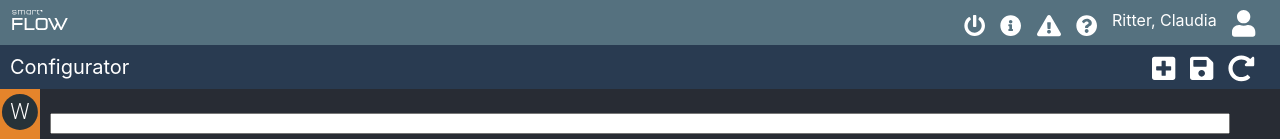
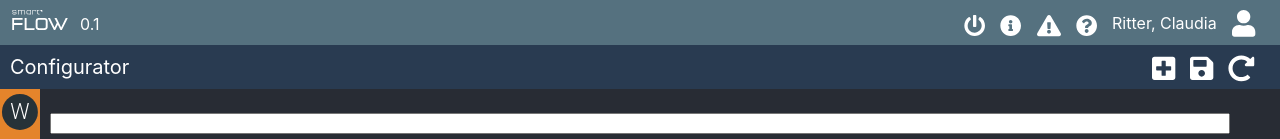
Before and after one commit to deBabbbe/ReactConfigurator, a React (Create React App) app: page / in a window 1280 px wide. Shown: the top 139 px of the page. Built offline with nearby package versions, Linux system fonts and the light colour scheme.

Commit message:
Added version info to application bar

```diff
--- a/src/App.css
+++ b/src/App.css
@@ -36,12 +36,17 @@
   color: white;
 }
 #userName {
-  margin: 0 15px 0 0;
+  margin: 3px 15px 0 0;
   float: right;
   color: white;
   font-size: 16px;
   min-width: 100px;
   text-align: center;
+}
+#applicationBarVersion {
+  color: white;
+  margin-left: 10px;
+  font-size: 16px;
 }
 #applicationBarDefaultIcon {
   margin: 5px 15px 0 0;
--- a/src/App.scss
+++ b/src/App.scss
@@ -42,12 +42,18 @@
 }
 
 #userName {
-  margin: 0 15px 0 0;
+  margin: 3px 15px 0 0;
   float: right;
   color: white;
   font-size: 16px;
   min-width: 100px;
   text-align: center;
+}
+
+#applicationBarVersion {
+  color: white;
+  margin-left: 10px;
+  font-size: 16px;
 }
 
 #applicationBarDefaultIcon {
--- a/src/Components/ApplicationBar.tsx
+++ b/src/Components/ApplicationBar.tsx
@@ -8,6 +8,7 @@ import {
     faPowerOff
 } from '../../node_modules/@fortawesome/free-solid-svg-icons'
 import { ReactComponent as Logo } from '../icons/Logo.svg'
+import { Constants } from '../DataTypes/Constants';
 
 type ApplicationBarProps = {
     logout: () => void;
@@ -31,6 +32,7 @@ export function ApplicationBar(props: ApplicationBarProps) {
         <span id="applicationBarDefaultIcon">
             <FontAwesomeIcon icon={faInfoCircle} size="lg" title="Informationen" />
         </span>
+        <span id="applicationBarVersion">{Constants.VERSION}</span>
         <span id="applicationBarDefaultIcon" onClick={props.logout} >
             <FontAwesomeIcon icon={faPowerOff} size="lg" title="Ausloggen" />
         </span>
--- a/src/DataTypes/Constants.ts
+++ b/src/DataTypes/Constants.ts
@@ -1,5 +1,6 @@
 export class Constants {
     public static readonly ADD_CONFIG_ENTRY: string = "AddConfigEntry";
+    public static readonly VERSION: string = "0.1";
 
     public static readonly CONFIG_FILES: string[] = [
         "web.config",
```
Also changed, not shown: package.json (+4 -4 lines), 1 other file (tests, documents, lock files or other folders).
